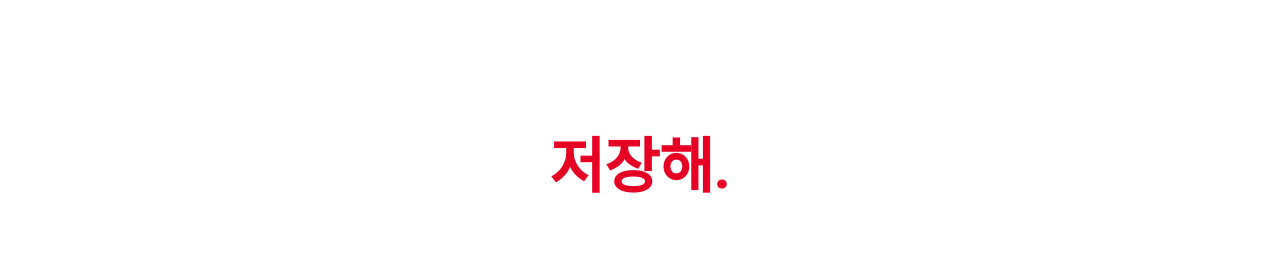
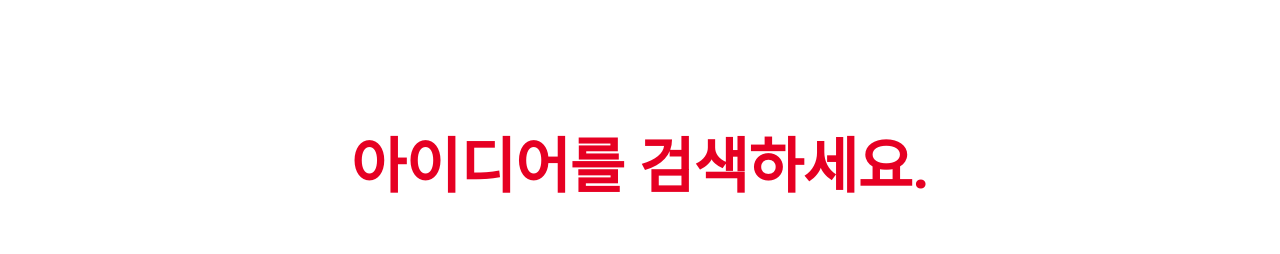
Before and after one commit to whatiiiii/kosmo-proj-final, a React (Vite) app in the folder frontend/: page / in a window 1280 px wide. Shown: the part 1000-1254 px from the top of the page. Built offline with nearby package versions, Linux system fonts and the light colour scheme.

Commit message:
Fix welcome page text

```diff
--- a/frontend/src/components/WelcomePage.tsx
+++ b/frontend/src/components/WelcomePage.tsx
@@ -40,7 +40,7 @@ export default function WelcomePage() {
               variant="h2"
               sx={{ fontWeight: "bold" }}
             >
-              저장해.
+              아이디어를 검색하세요.
             </Typography>
           </Grid>
         </Grid>
```
